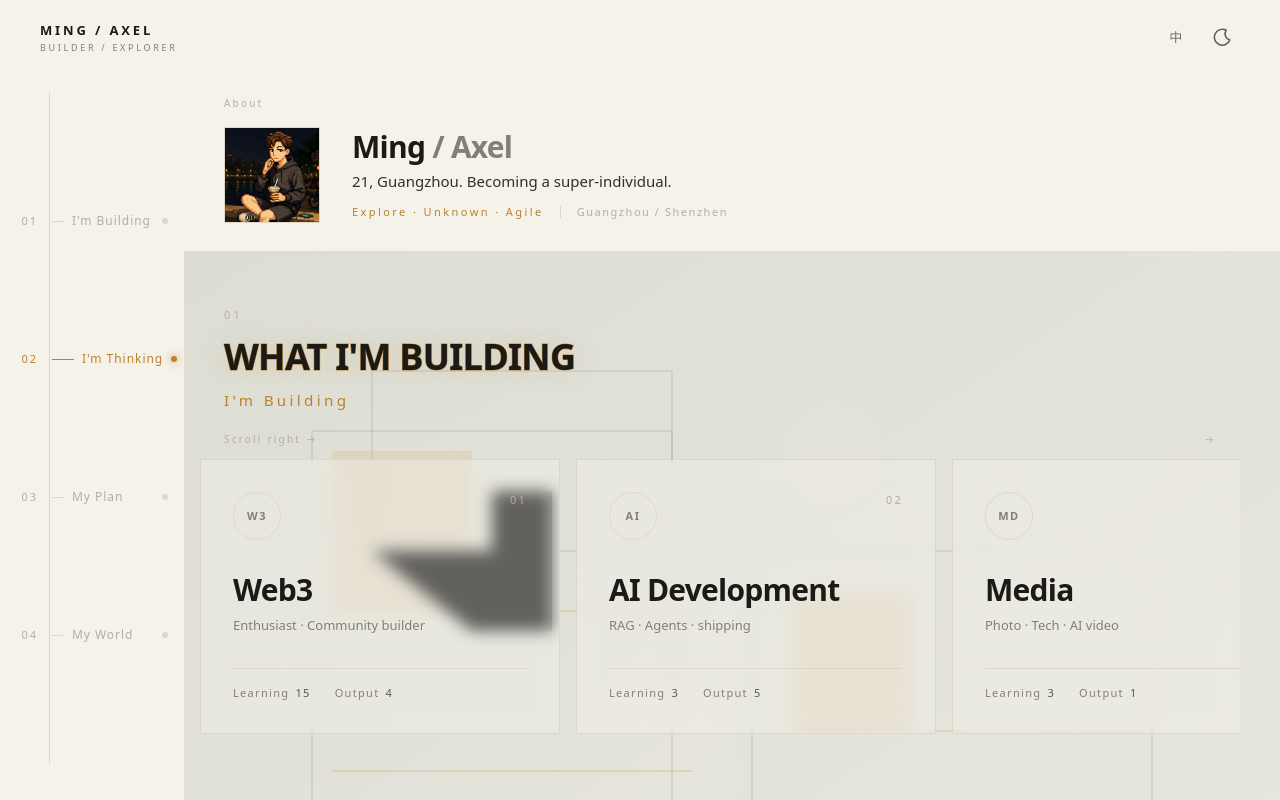
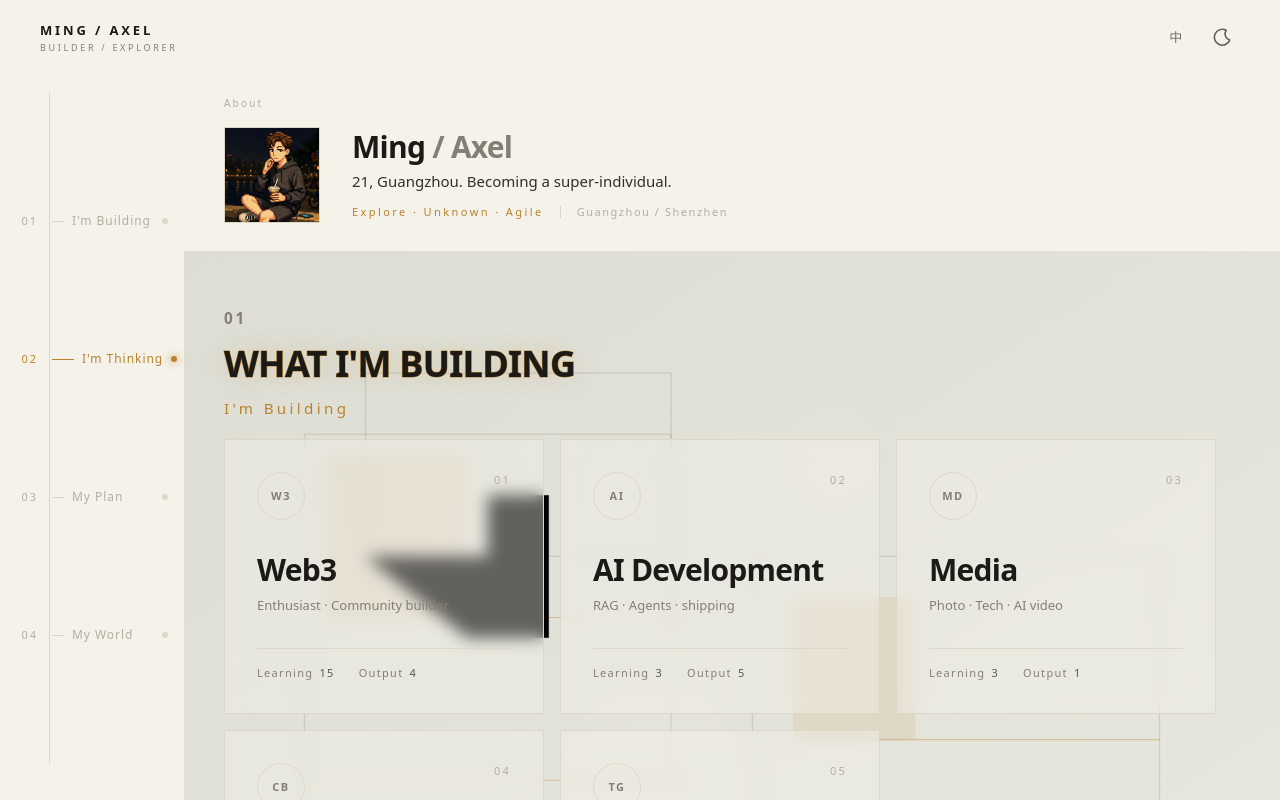
Before and after one commit to mingd1n/aboutming, a Next.js app: page /en in a window 1280 px wide. Shown: the top 800 px of the page. Built offline with nearby package versions, Linux system fonts and the light colour scheme.

Commit message:
ui: wrap grids instead of scroll; enlarge section headings

```diff
--- a/app/[lang]/career/[direction]/page.tsx
+++ b/app/[lang]/career/[direction]/page.tsx
@@ -120,17 +120,7 @@ export default async function DirectionPage({
   const blocks = entry && !entry.isEmpty ? splitSections(entry.content) : [];
 
   const renderItems = (items: SectionItem[]) => (
-    <div>
-      {items.length > 1 ? (
-        <div className="flex items-center justify-between mb-3">
-          <span className="text-[10px] tracking-[0.22em] text-faint">{t(lang, 'hint.scroll')}</span>
-          <span className="text-[10px] tracking-[0.22em] text-faint animate-pulse">→</span>
-        </div>
-      ) : null}
-      <div
-        className="snap-x-ming grid grid-flow-col grid-rows-2 gap-3 overflow-x-auto pb-3"
-        style={{ gridAutoColumns: 'minmax(240px, 270px)' }}
-      >
+    <div className="grid gap-3 sm:grid-cols-2">
       {items.map((it, j) => {
         if (it.slug) {
           const note = noteBySlug(it.slug);
@@ -142,7 +132,6 @@ export default async function DirectionPage({
         }
         return <TodoCard key={`${it.label}-${j}`} label={it.label ?? ''} lang={lang} />;
       })}
-      </div>
     </div>
   );
 
--- a/app/globals.css
+++ b/app/globals.css
@@ -139,23 +139,32 @@ body {
 }
 .dir-section-head {
   display: flex;
-  align-items: center;
-  gap: 0.9rem;
+  align-items: baseline;
+  gap: 0.85rem;
   margin-bottom: 1.5rem;
 }
 .dir-section-num {
-  font-size: 11px;
-  letter-spacing: 0.2em;
-  color: var(--color-faint);
+  font-size: 1rem;
+  letter-spacing: 0.14em;
+  color: var(--color-muted);
+  font-weight: 600;
   font-variant-numeric: tabular-nums;
   flex-shrink: 0;
 }
 .dir-section-label {
-  font-size: 11px;
-  letter-spacing: 0.3em;
-  color: var(--color-accent);
-  text-transform: uppercase;
+  font-size: 1.35rem;
+  letter-spacing: 0.06em;
+  color: var(--color-fg);
+  font-weight: 600;
   white-space: nowrap;
+}
+@media (min-width: 768px) {
+  .dir-section-num {
+    font-size: 1.05rem;
+  }
+  .dir-section-label {
+    font-size: 1.5rem;
+  }
 }
 .dir-section-line {
   flex: 1;
@@ -169,7 +178,7 @@ body {
   margin-bottom: 0;
 }
 
-/* 方向页：小节内链接卡（Obsidian 文件名 + 箭头，hover 上浮，两行横向滑动） */
+/* 方向页：小节内链接卡（Obsidian 文件名 + 箭头，hover 上浮；网格换行，不横滑） */
 .note-link-card {
   display: flex;
   align-items: center;
@@ -579,10 +588,11 @@ a.social-card:hover {
   }
 }
 .kicker {
-  font-size: 11px;
-  letter-spacing: 0.3em;
-  color: var(--color-faint);
-  margin-bottom: 0.4rem;
+  font-size: 0.95rem;
+  letter-spacing: 0.18em;
+  color: var(--color-muted);
+  font-weight: 600;
+  margin-bottom: 0.45rem;
 }
 .home-block .chapter-title {
   font-size: clamp(1.5rem, 3vw, 2.25rem);
--- a/components/DirectionDeck.tsx
+++ b/components/DirectionDeck.tsx
@@ -32,7 +32,7 @@ function DirectionCard({ d, index, lang }: { d: Direction; index: number; lang:
   return (
     <Link
       href={`/${lang}/career/${d.href}`}
-      className="group flex flex-col justify-between gap-8 min-w-[320px] md:min-w-[360px] snap-start p-8 border border-line/70 hover:border-accent/50 hover:scale-[1.02] transition-all duration-500 bg-bg/40 backdrop-blur-sm"
+      className="group flex h-full flex-col justify-between gap-8 p-8 border border-line/70 hover:border-accent/50 hover:scale-[1.02] transition-all duration-500 bg-bg/40 backdrop-blur-sm"
     >
       <div className="flex items-start justify-between">
         <DirectionMark mark={d.mark} />
@@ -68,16 +68,10 @@ function DirectionCard({ d, index, lang }: { d: Direction; index: number; lang:
 
 export default function DirectionDeck({ lang }: { lang: Lang }) {
   return (
-    <div>
-      <div className="flex items-center justify-between mb-3">
-        <span className="text-[10px] tracking-[0.22em] text-faint">{t(lang, 'hint.scroll')}</span>
-        <span className="text-[10px] tracking-[0.22em] text-faint animate-pulse">→</span>
-      </div>
-      <div className="snap-x-ming flex gap-4 overflow-x-auto pb-4 -mx-6 px-6">
-        {directions.map((d, i) => (
-          <DirectionCard key={d.id} d={d} index={i} lang={lang} />
-        ))}
-      </div>
+    <div className="grid gap-4 sm:grid-cols-2 xl:grid-cols-3">
+      {directions.map((d, i) => (
+        <DirectionCard key={d.id} d={d} index={i} lang={lang} />
+      ))}
     </div>
   );
 }
--- a/components/WorldAbout.tsx
+++ b/components/WorldAbout.tsx
@@ -10,12 +10,12 @@ const CITY_SHOTS = ['night-01', 'day-01', 'day-02', 'night-02', 'night-03'] as c
  */
 export default function WorldAbout({
   lang,
-  showLensStrip = true,
   showAbout = true,
   showLens = true,
   compact = false,
 }: {
   lang: Lang;
+  /** @deprecated 镜头已改为换行网格，不再横滑；保留参数以免旧调用报错 */
   showLensStrip?: boolean;
   showAbout?: boolean;
   showLens?: boolean;
@@ -63,25 +63,6 @@ export default function WorldAbout({
       {showLens && (
         <div>
           <p className="text-[10px] tracking-[0.22em] text-faint mb-4">{t(lang, 'world.lens')}</p>
-          {showLensStrip ? (
-            <div className="snap-x-ming flex items-center gap-4 overflow-x-auto py-5 -mx-6 px-6">
-              {CITY_SHOTS.map((k) => (
-                <div
-                  key={k}
-                  className="group relative snap-start min-w-[180px] md:min-w-[220px] aspect-[4/3] overflow-hidden border border-line/70 origin-center transition-transform duration-500 ease-out hover:z-10 hover:scale-[1.08] hover:border-accent/50"
-                >
-                  <img
-                    src={`/media/city/${k}.jpg`}
-                    alt={k}
-                    className="absolute inset-0 w-full h-full object-cover transition-transform duration-700 ease-out group-hover:scale-[1.06]"
-                  />
-                  <span className="absolute bottom-3 left-4 text-[10px] tracking-[0.2em] text-bg/80 mix-blend-difference">
-                    {k.toUpperCase()}
-                  </span>
-                </div>
-              ))}
-            </div>
-          ) : (
           <div className="grid grid-cols-2 md:grid-cols-3 gap-4 py-2">
             {CITY_SHOTS.map((k) => (
               <div
@@ -99,7 +80,6 @@ export default function WorldAbout({
               </div>
             ))}
           </div>
-          )}
         </div>
       )}
     </div>
```
Also changed, not shown: data/generated.json, 4 other files (tests, documents, lock files or other folders). Lines whose indentation alone changed are shown as unchanged.
